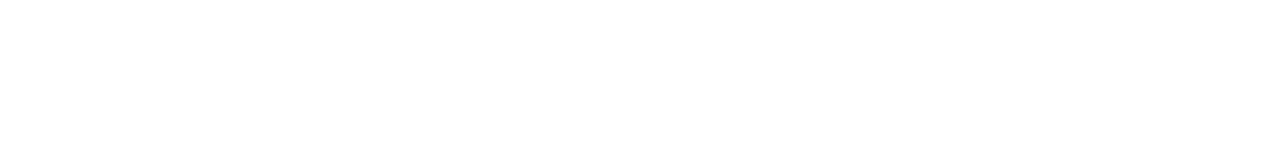
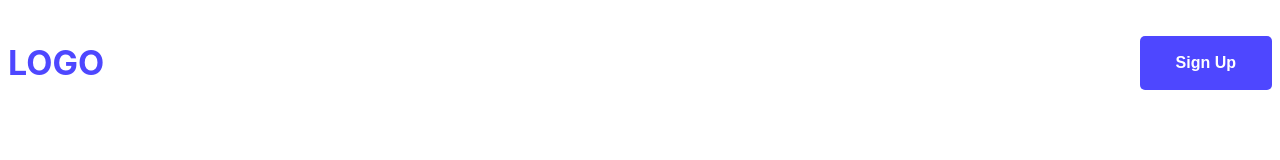
Before and after one commit to pritamprmnk/First-Assignment-B12, a plain HTML site: page index.html in a window 1280 px wide. Drawn offline with Linux system fonts and the light colour scheme.

Commit message:
navigation

```diff
--- a/index.html
+++ b/index.html
@@ -4,9 +4,19 @@
     <meta charset="UTF-8">
     <meta name="viewport" content="width=device-width, initial-scale=1.0">
     <title>Web Flow</title>
+<link rel="preconnect" href="https://fonts.googleapis.com">
+<link rel="preconnect" href="https://fonts.gstatic.com" crossorigin>
+<link href="https://fonts.googleapis.com/css2?family=Raleway:ital,wght@0,100..900;1,100..900&display=swap" rel="stylesheet">
+    <link rel="stylesheet" href="style/style.css">
 </head>
-<body>
+<body class="raleway-normal">
     <header>
+        <nav>
+            <h3 class="nav-title text-primary inter-normal">LOGO</h3>
+            <ul>
+                <li><a href=""><button class="btn-primary">Sign Up</button></a></li>
+            </ul>
+        </nav>
 
     </header>
     <main>
--- /dev/null
+++ b/style/style.css
@@ -0,0 +1,67 @@
+
+
+.raleway-normal{
+  font-family: "Raleway", sans-serif;
+  font-optical-sizing: auto;
+  font-weight: <weight>;
+  font-style: normal;
+}
+
+
+.inter-normal{
+  font-family: "Inter", sans-serif;
+  font-optical-sizing: auto;
+  font-weight: <weight>;
+  font-style: normal;
+}
+/* shared style */
+.text-primary{
+    color: #4E47FF;
+}
+
+.btn-primary{
+    background-color:#4E47FF;
+    font-weight: bold;
+    font-size: 16px;
+    border: none;
+    color: white;
+    padding: 18px 36px;
+    border-radius: 5px;
+}
+
+
+
+/* Nav Style */
+nav{
+    display: flex;
+    align-items: center;
+    justify-content: space-between;
+}
+.nav-title{
+    font-weight: 700;
+    font-size: 34px;
+}
+
+nav ul li{
+    list-style: none;
+
+}
+nav li a {
+    text-decoration: none;
+
+}
+
+nav ul{
+    display: flex;
+    align-items: center;
+}
+/* banner style */
+.banner-content{
+    font-size: 25px;
+    font-weight: 600;
+    width: 450px;
+    margin: 0 auto;
+    padding: 309px 267px 152px 267px;
+
+
+}
```
